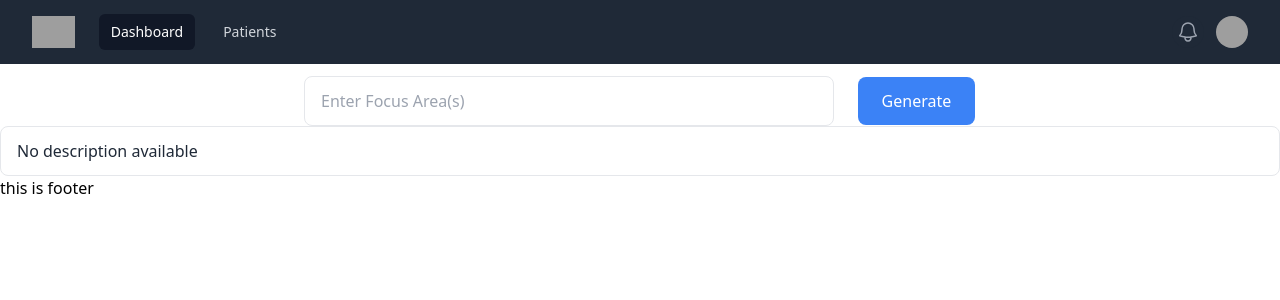
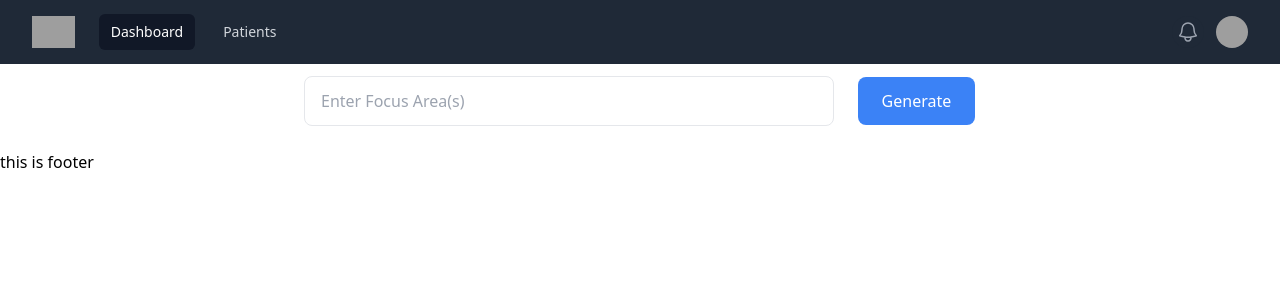
Before and after one commit to thomasmartinez114/znapply, a Next.js app: page / in a window 1280 px wide. Shown: the top 300 px of the page. Built offline with nearby package versions, Linux system fonts and the light colour scheme; grey boxes are pictures that could not be loaded.

Commit message:
repsonive replies

```diff
--- a/components/Generator.jsx
+++ b/components/Generator.jsx
@@ -21,7 +21,7 @@ const Generator = () => {
       }
 
       const data = await res.json();
-      console.log('API response:', data);
+      // console.log('API response:', data);
 
       // update the states
       setDescription(data.description || 'No description received');
@@ -31,7 +31,7 @@ const Generator = () => {
   };
 
   return (
-    <div>
+    <div className='space-y-6'>
       {/* Ensure handleFormSubmit is passed here */}
       <SearchBar onSubmit={handleFormSubmit} />
       <Results description={description} />
--- a/components/Results.jsx
+++ b/components/Results.jsx
@@ -3,8 +3,8 @@ import React from 'react';
 const Results = ({ description }) => {
   return (
     <>
-      <div className='description w-full px-4 py-3 rounded-lg border bg-white text-gray-800'>
-        <p>{description || 'No description available'}</p>
+      <div className='container mx-auto'>
+        <p className='text-lg'>{description}</p>
       </div>
     </>
   );
--- a/components/SearchBar.jsx
+++ b/components/SearchBar.jsx
@@ -7,10 +7,10 @@ const SearchBar = ({ onSubmit }) => {
 
   const handleSubmit = e => {
     e.preventDefault(); // Prevent default form submission behavior
-    console.log('Form is being submitted'); // Log to confirm form submission
+    // console.log('Form is being submitted'); // Log to confirm form submission
 
     if (onSubmit) {
-      console.log('Calling onSubmit with focusArea:', focusArea); // Log the input being sent
+      // console.log('Calling onSubmit with focusArea:', focusArea); // Log the input being sent
       onSubmit(focusArea); // Call parent function with input
     }
   };
@@ -30,7 +30,7 @@ const SearchBar = ({ onSubmit }) => {
             id='focus-area'
             value={focusArea}
             onChange={e => {
-              console.log('Input changed to:', e.target.value); // Log the input value
+              // console.log('Input changed to:', e.target.value); // Log the input value
               setFocusArea(e.target.value); // Update state on input change
             }}
             placeholder='Enter Focus Area(s)'
--- a/openai/controllers/openaiControllers.js
+++ b/openai/controllers/openaiControllers.js
@@ -2,7 +2,7 @@ import openai from '../config/openaiConfig.js';
 
 export const generateSOAP = async input => {
   try {
-    console.log('Input received:', input); // Log input from frontend
+    // console.log('Input received:', input); // Log input from frontend
 
     const description = await openai.chat.completions.create({
       model: 'gpt-3.5-turbo',
@@ -15,7 +15,7 @@ export const generateSOAP = async input => {
       max_tokens: 100,
     });
 
-    console.log('OpenAI response:', description.choices[0].message.content); // Log the response from OpenAI
+    // console.log('OpenAI response:', description.choices[0].message.content); // Log the response from OpenAI
 
     return {
       description: description.choices[0].message.content,
```
